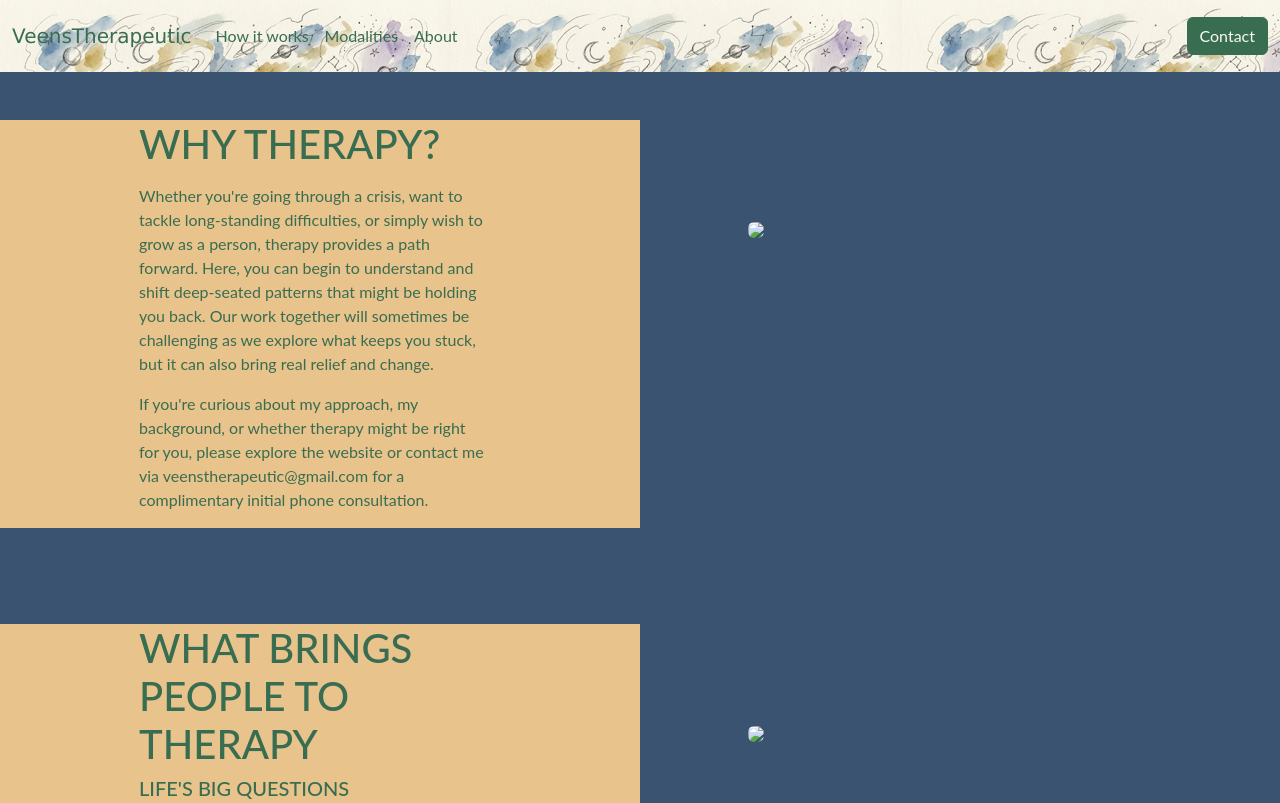
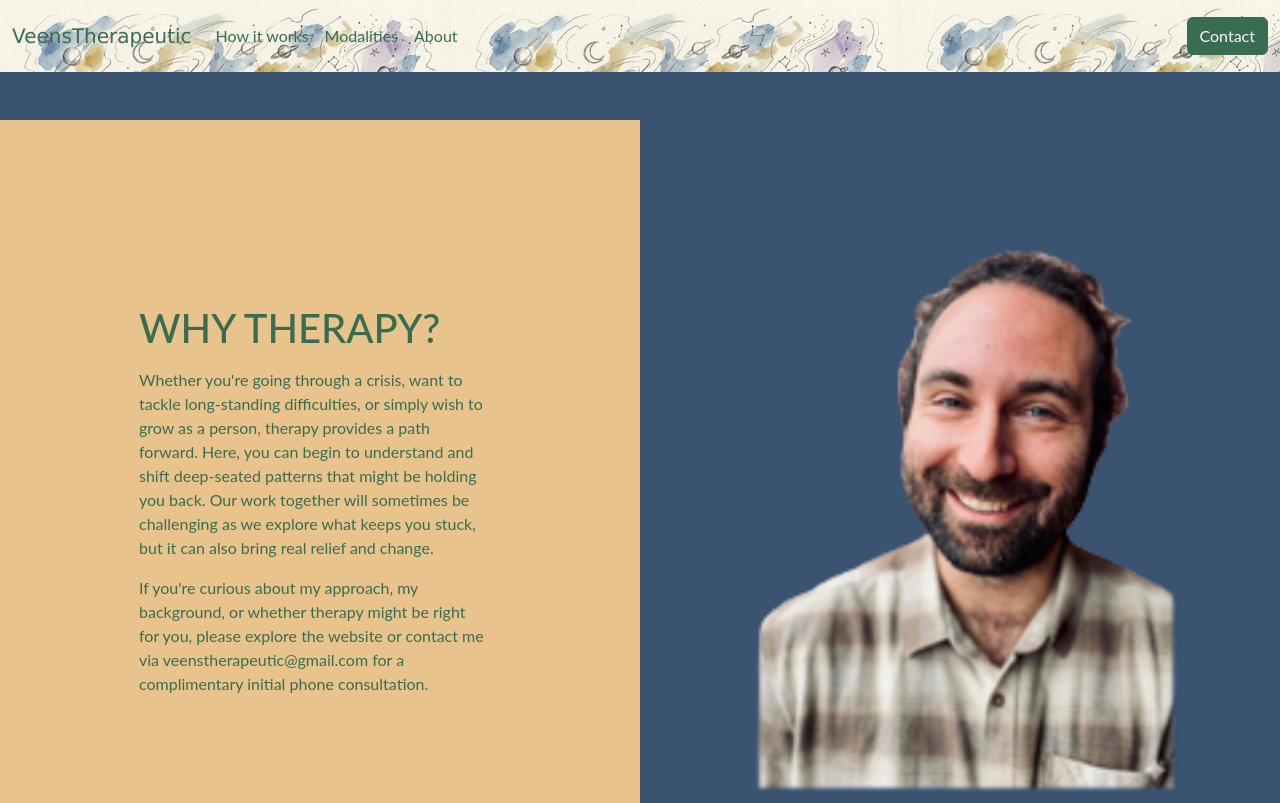
Before and after one commit to GabeSoler/norman-static, a plain HTML site: page index.html in a window 1280 px wide. Shown: the top 803 px of the page. Drawn offline with nearby package versions, Linux system fonts and the light colour scheme; a web font is replaced by a local one.

Commit message:
trailing slash undo

```diff
--- a/index.html
+++ b/index.html
@@ -103,7 +103,7 @@
             </div>
             <div class="col-md-6">
                 <div class="m-xl-5 p-xl-5"><img class="rounded img-fluid object-fit-cover w-100"
-                                                src="/static/images/headshot.png/"></div>
+                                                src="/static/images/headshot.png"></div>
             </div>
         </div>
     </div>
@@ -126,7 +126,7 @@
             </div>
             <div class="col-md-6">
                 <div class="m-xl-5 p-xl-5"><img class="rounded img-fluid object-fit-cover w-100"
-                                                src="/static/images/life_big.png/"></div>
+                                                src="/static/images/life_big.png"></div>
             </div>
         </div>
     </div>
```
Also changed, not shown: about/index.html (+1 -1 lines), areas/what-brings/index.html (+1 -1 lines), areas/why/index.html (+1 -1 lines).
